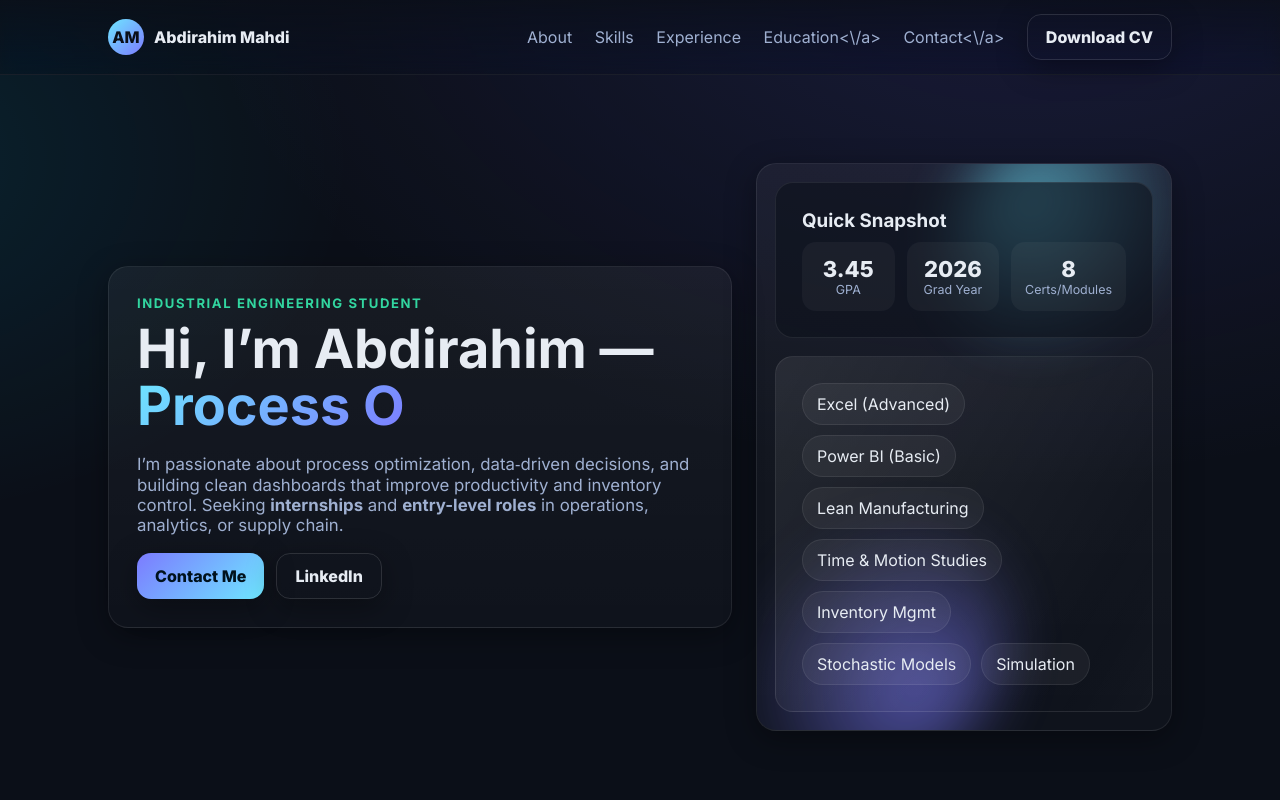
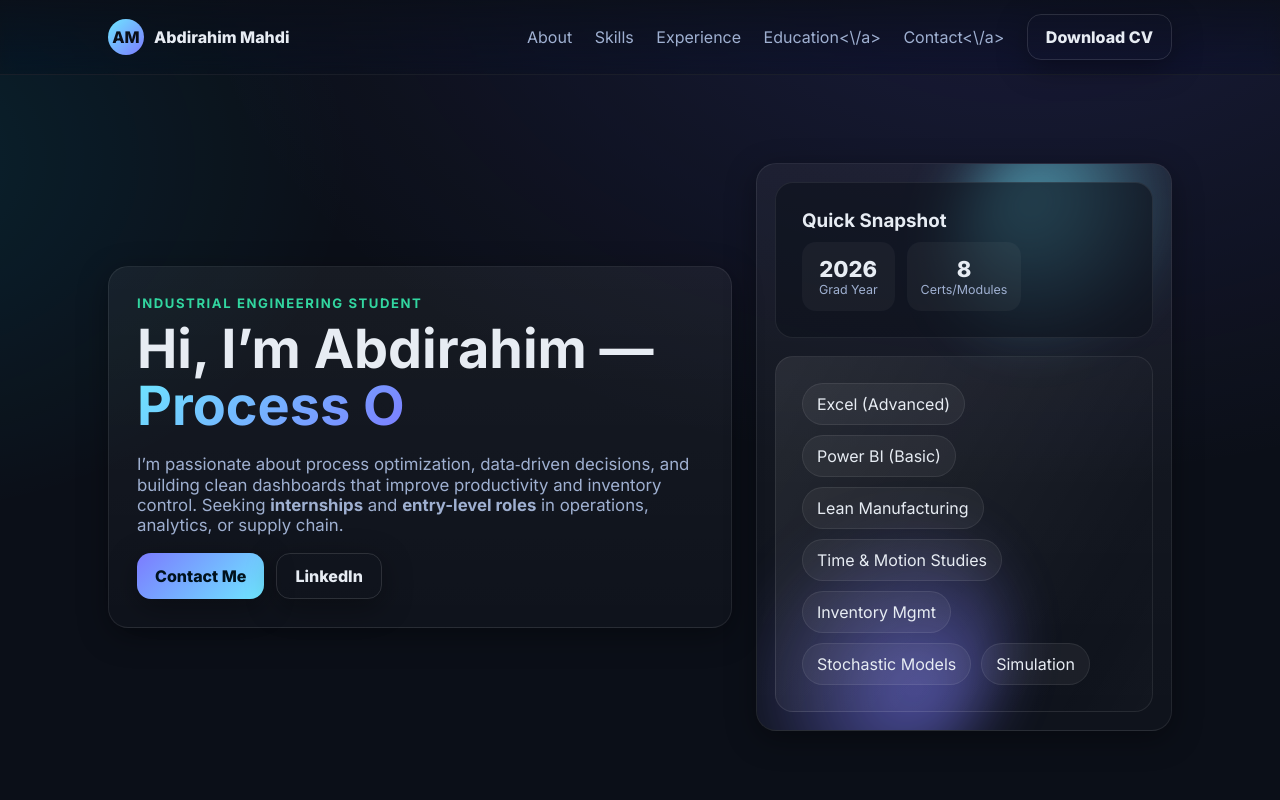
Before and after one commit to abdirahimmahdi/Abdirahim-porfolio-web, a plain HTML site: page index.html in a window 1280 px wide. Shown: the top 800 px of the page. Drawn offline with Linux system fonts and the light colour scheme.

Commit message:
Update index.html

```diff
--- a/index.html
+++ b/index.html
@@ -118,7 +118,6 @@
       <div class="glass">
         <h3 style="margin:0 0 8px">Quick Snapshot</h3>
         <div class="metrics">
-          <div class="metric"><div class="num" data-count="3.45">0.00</div><div class="lbl">GPA</div></div>
           <div class="metric"><div class="num" data-count="2026">0000</div><div class="lbl">Grad Year</div></div>
           <div class="metric"><div class="num" data-count="8">0</div><div class="lbl">Certs/Modules</div></div>
         </div>
```
